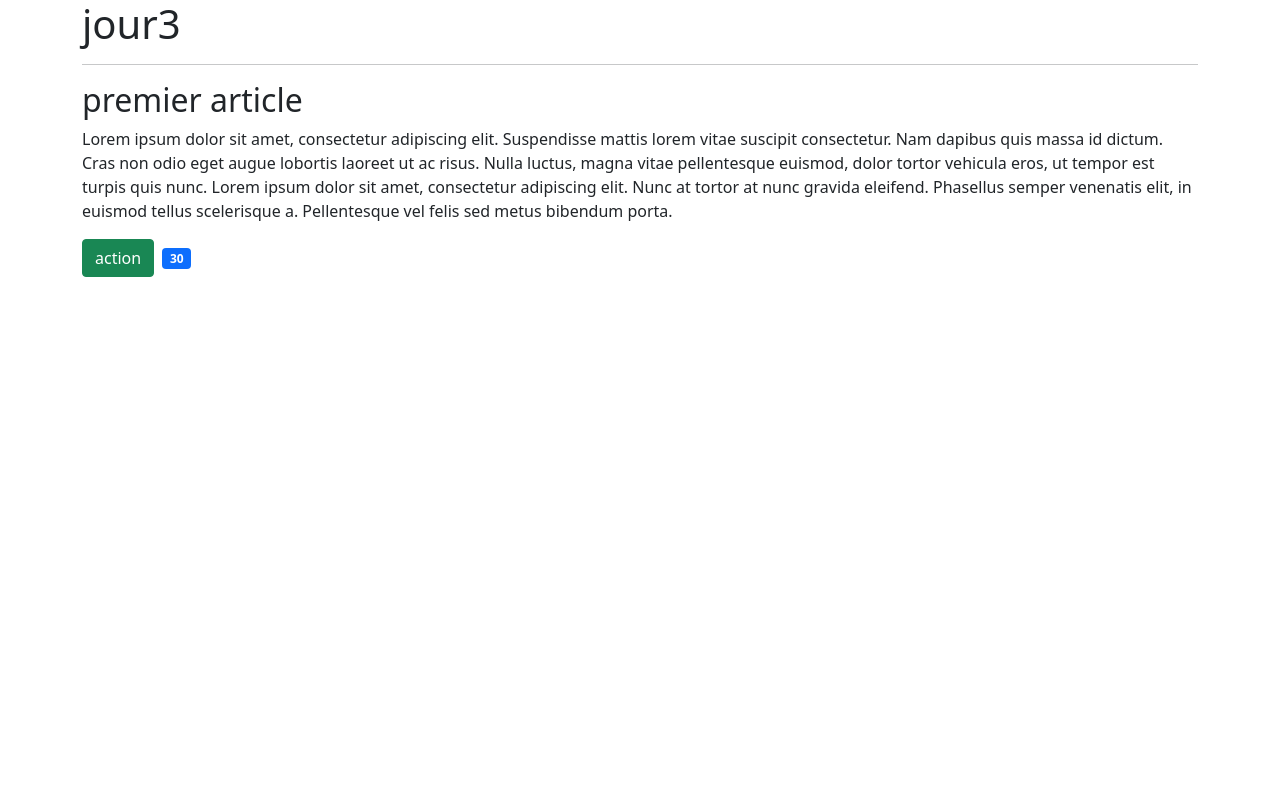
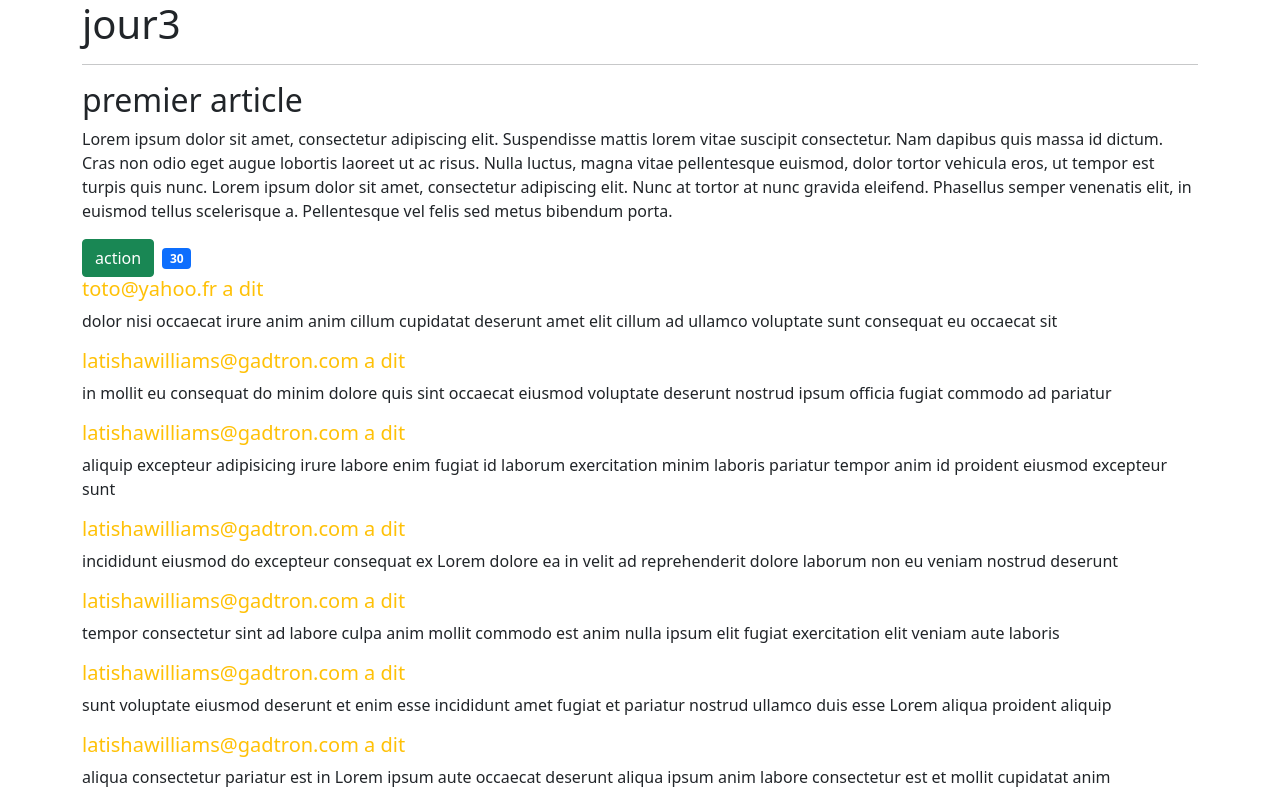
Before and after one commit to webdevproformation/angular-3wa-sept21, an Angular app in the folder semaine2/: page / in a window 1280 px wide. Built offline with nearby package versions, Linux system fonts and the light colour scheme.

Commit message:
correction

```diff
--- a/semaine2/src/app/app.module.ts
+++ b/semaine2/src/app/app.module.ts
@@ -4,13 +4,15 @@ import { BrowserModule } from '@angular/platform-browser';
 import { AppComponent } from './app.component';
 import { ArticleComponent } from './jour3/article.component';
 import { LikeComponent } from './jour3/like.component';
+import { CommentaireComponent } from './jour3/commentaire.component';
 
 
 @NgModule({
   declarations: [
     AppComponent,
     ArticleComponent,
-    LikeComponent
+    LikeComponent,
+    CommentaireComponent
   ],
   imports: [
     BrowserModule
--- a/semaine2/src/app/jour3/article.component.ts
+++ b/semaine2/src/app/jour3/article.component.ts
@@ -1,4 +1,5 @@
 import { Component, OnInit } from '@angular/core';
+import { CommentaireInterface } from './commentaire.interface';
 
 @Component({
   selector: 'jour3-article',
@@ -7,6 +8,9 @@ import { Component, OnInit } from '@angular/core';
       <h2>{{titre}}</h2>
       <p>{{contenu}}</p>
       <like [data]="like"></like>
+      <div *ngFor="let commentaire of commentaires">
+        <commentaire [commentaire]="commentaire"></commentaire>
+      </div>
     </article>
   `,
   styles: [
@@ -17,6 +21,44 @@ export class ArticleComponent implements OnInit {
   public contenu : string = "Lorem ipsum dolor sit amet, consectetur adipiscing elit. Suspendisse mattis lorem vitae suscipit consectetur. Nam dapibus quis massa id dictum. Cras non odio eget augue lobortis laoreet ut ac risus. Nulla luctus, magna vitae pellentesque euismod, dolor tortor vehicula eros, ut tempor est turpis quis nunc. Lorem ipsum dolor sit amet, consectetur adipiscing elit. Nunc at tortor at nunc gravida eleifend. Phasellus semper venenatis elit, in euismod tellus scelerisque a. Pellentesque vel felis sed metus bibendum porta."
   public like : number = 30 ;
 
+  public commentaires : Array<CommentaireInterface> = [
+    {
+      "_id": "61542301fca42d2844ee1243",
+      "email": "toto@yahoo.fr",
+      "text": "dolor nisi occaecat irure anim anim cillum cupidatat deserunt amet elit cillum ad ullamco voluptate sunt consequat eu occaecat sit"
+    },
+    {
+      "_id": "61542301a08e049b304cc47d",
+      "email": "latishawilliams@gadtron.com",
+      "text": "in mollit eu consequat do minim dolore quis sint occaecat eiusmod voluptate deserunt nostrud ipsum officia fugiat commodo ad pariatur"
+    },
+    {
+      "_id": "61542301118398f395f66c79",
+      "email": "latishawilliams@gadtron.com",
+      "text": "aliquip excepteur adipisicing irure labore enim fugiat id laborum exercitation minim laboris pariatur tempor anim id proident eiusmod excepteur sunt"
+    },
+    {
+      "_id": "6154230196aa4be96e2ee420",
+      "email": "latishawilliams@gadtron.com",
+      "text": "incididunt eiusmod do excepteur consequat ex Lorem dolore ea in velit ad reprehenderit dolore laborum non eu veniam nostrud deserunt"
+    },
+    {
+      "_id": "6154230151add3b4e2b3e9e7",
+      "email": "latishawilliams@gadtron.com",
+      "text": "tempor consectetur sint ad labore culpa anim mollit commodo est anim nulla ipsum elit fugiat exercitation elit veniam aute laboris"
+    },
+    {
+      "_id": "615423018adb9ff6b17d66a1",
+      "email": "latishawilliams@gadtron.com",
+      "text": "sunt voluptate eiusmod deserunt et enim esse incididunt amet fugiat et pariatur nostrud ullamco duis esse Lorem aliqua proident aliquip"
+    },
+    {
+      "_id": "61542301086e783641ddc0c1",
+      "email": "latishawilliams@gadtron.com",
+      "text": "aliqua consectetur pariatur est in Lorem ipsum aute occaecat deserunt aliqua ipsum anim labore consectetur est et mollit cupidatat anim"
+    }
+  ];
+
   constructor() { }
 
   ngOnInit(): void {
--- /dev/null
+++ b/semaine2/src/app/jour3/commentaire.component.ts
@@ -0,0 +1,22 @@
+import { Component, OnInit , Input } from '@angular/core';
+import { CommentaireInterface } from './commentaire.interface';
+
+@Component({
+  selector: 'commentaire',
+  template: `
+    <h3 class="text-warning fs-5">{{commentaire.email}} a dit</h3>
+    <p>{{commentaire.text}}</p>
+  `,
+  styles: [
+  ]
+})
+export class CommentaireComponent implements OnInit {
+
+  @Input() commentaire : CommentaireInterface = {_id : "", email : "" , text: ""}
+
+  constructor() { }
+
+  ngOnInit(): void {
+  }
+
+}
--- /dev/null
+++ b/semaine2/src/app/jour3/commentaire.interface.ts
@@ -0,0 +1,5 @@
+export interface CommentaireInterface {
+    "_id": string,
+    "email": string,
+    "text": string
+}
```
